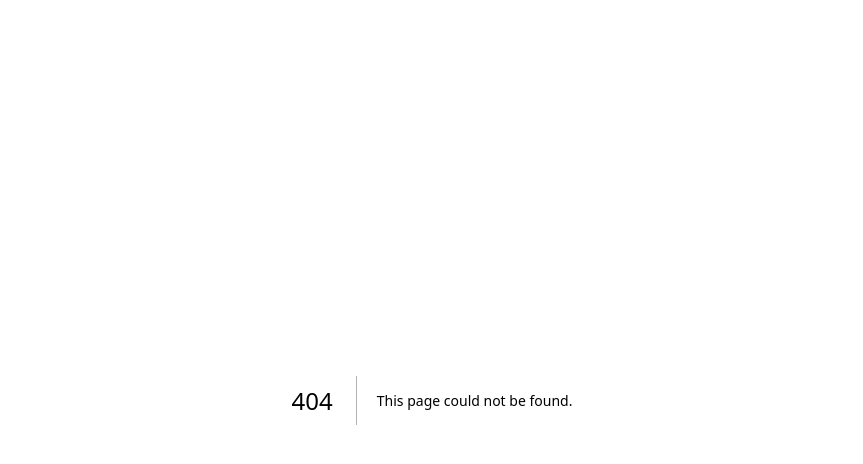
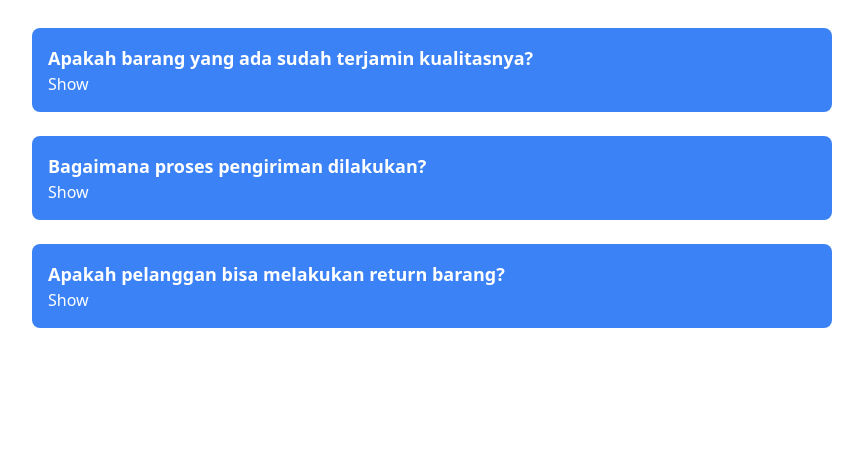
Before and after one commit to magistraapta/online-store, a Next.js app: page /components/AccorContainer in a window 1280 px wide. Before the commit this address had no page. Shown: the top 464 px of the page, without its empty margins (208-1071 px from the left). Built offline with nearby package versions, Linux system fonts and the light colour scheme.

Commit message:
add accordion

```diff
--- a/package.json
+++ b/package.json
@@ -9,6 +9,10 @@
     "lint": "next lint"
   },
   "dependencies": {
+    "@emotion/react": "^11.10.6",
+    "@emotion/styled": "^11.10.6",
+    "@mui/icons-material": "^5.11.16",
+    "@mui/material": "^5.12.0",
     "autoprefixer": "10.4.14",
     "eslint": "8.38.0",
     "eslint-config-next": "13.3.0",
--- /dev/null
+++ b/src/pages/components/AccorContainer.js
@@ -0,0 +1,32 @@
+import React from 'react'
+import Accordion from './Accordion'
+
+export default function AccorContainer() {
+  return (
+    <div className='  flex justify-center my-4'>
+      <div className=' w-9/12'>
+        {data.map((d)=> (
+          <Accordion key={d.id} question={d}/>
+        ))}
+      </div>
+    </div>
+  )
+}
+
+const data = [
+  {
+    id: 1,
+    title: 'Apakah barang yang ada sudah terjamin kualitasnya?',
+    desc: 'Lorem ipsum dolor sit amet consectetur adipisicing elit. Ab, molestiae? Nobis optio placeat illum accusamus inventore provident accusantium ipsa voluptatem consequatur cumque atque dolores laboriosam adipisci unde molestiae odit vero repellendus neque excepturi officia itaque, delectus eligendi! Harum, veritatis soluta.',
+  },
+  {
+    id: 2,
+    title: 'Bagaimana proses pengiriman dilakukan?',
+    desc: 'Lorem ipsum dolor sit amet consectetur adipisicing elit. Ab, molestiae? Nobis optio placeat illum accusamus inventore provident accusantium ipsa voluptatem consequatur cumque atque dolores laboriosam adipisci unde molestiae odit vero repellendus neque excepturi officia itaque, delectus eligendi! Harum, veritatis soluta.',
+  },
+  {
+    id: 3,
+    title: 'Apakah pelanggan bisa melakukan return barang?',
+    desc: 'Lorem ipsum dolor sit amet consectetur adipisicing elit. Ab, molestiae? Nobis optio placeat illum accusamus inventore provident accusantium ipsa voluptatem consequatur cumque atque dolores laboriosam adipisci unde molestiae odit vero repellendus neque excepturi officia itaque, delectus eligendi! Harum, veritatis soluta.',
+  },
+];
--- /dev/null
+++ b/src/pages/components/Accordion.js
@@ -0,0 +1,16 @@
+import React, { useState } from 'react';
+export default function Accordion({ question }) {
+  const [show, setShow] = useState(false);
+
+  return (
+    <div className=' flex justify-center'>
+      <div className='  w-10/12 my-3  p-4 rounded-lg bg-blue-500 items-center'>
+        <h5 className='text-white text-lg font-semibold'>{question.title}</h5>
+        <button onClick={() => setShow(!show)} className='text-white '>
+          {show ? 'Hide ' : 'Show '}
+        </button>
+        {show && <p className=' gird text-white'>{question.desc}</p>}
+      </div>
+    </div>
+  );
+}
--- a/src/pages/data.js
+++ /dev/null
@@ -1,7 +0,0 @@
-export const data = [
-    'https://images.pexels.com/photos/3836292/pexels-photo-3836292.jpeg?auto=compress&cs=tinysrgb&dpr=2&w=500',
-    'https://images.pexels.com/photos/2792157/pexels-photo-2792157.jpeg?auto=compress&cs=tinysrgb&dpr=2&w=500',
-    'https://images.pexels.com/photos/1166209/pexels-photo-1166209.jpeg?auto=compress&cs=tinysrgb&dpr=2&w=500',
-    'https://images.pexels.com/photos/1661179/pexels-photo-1661179.jpeg?auto=compress&cs=tinysrgb&dpr=2&w=500',
-    'https://images.pexels.com/photos/45201/kitty-cat-kitten-pet-45201.jpeg?auto=compress&cs=tinysrgb&dpr=2&w=500',
-  ];
--- a/src/pages/index.js
+++ b/src/pages/index.js
@@ -1,8 +1,7 @@
-import Image from 'next/image';
-import { Inter } from 'next/font/google';
 import Navbar from './components/Navbar';
 import Content from './components/Content';
 import Items from './components/items';
+import AccorContainer from './components/AccorContainer';
 
 export default function Home() {
   return (
@@ -11,6 +10,7 @@
       <Content />
       <Items/>
       <Items/>
+      <AccorContainer/>
     </>
   );
 }
```
Also changed, not shown: 1 other file (tests, documents, lock files or other folders).
